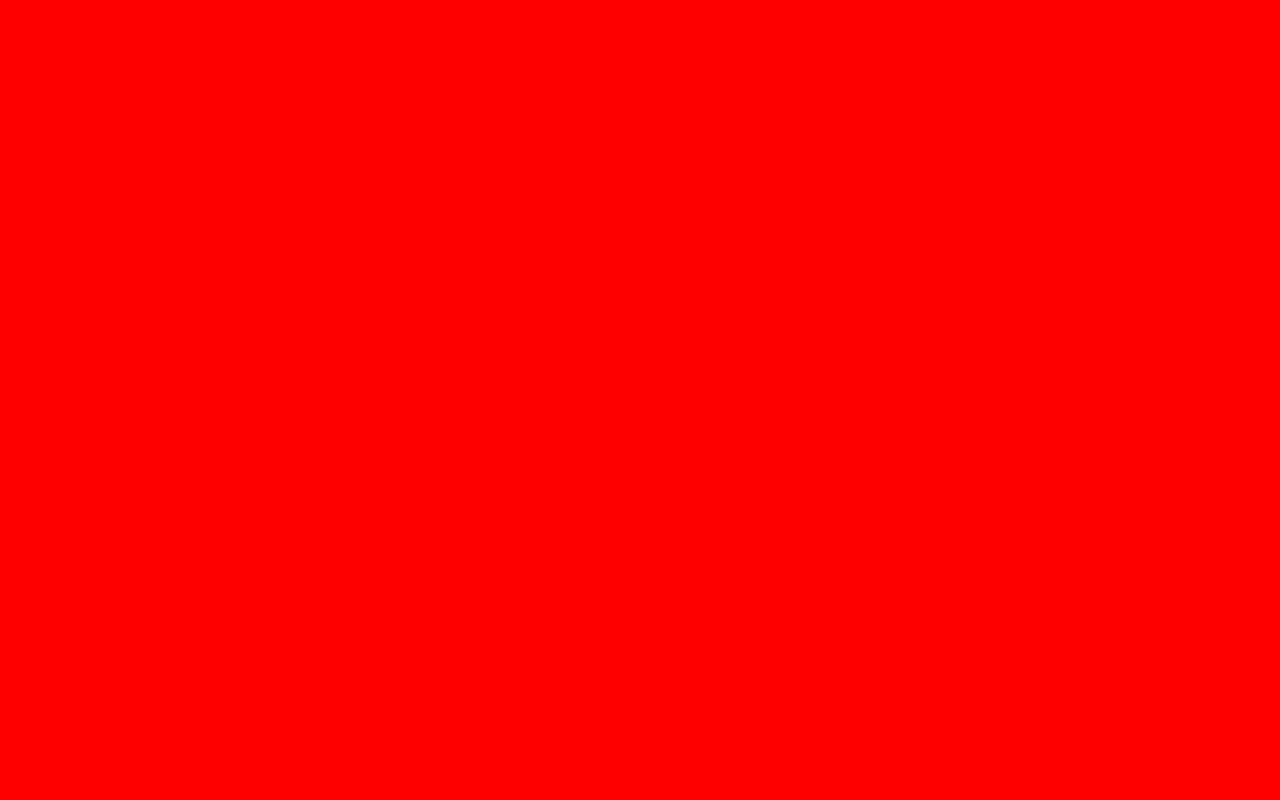
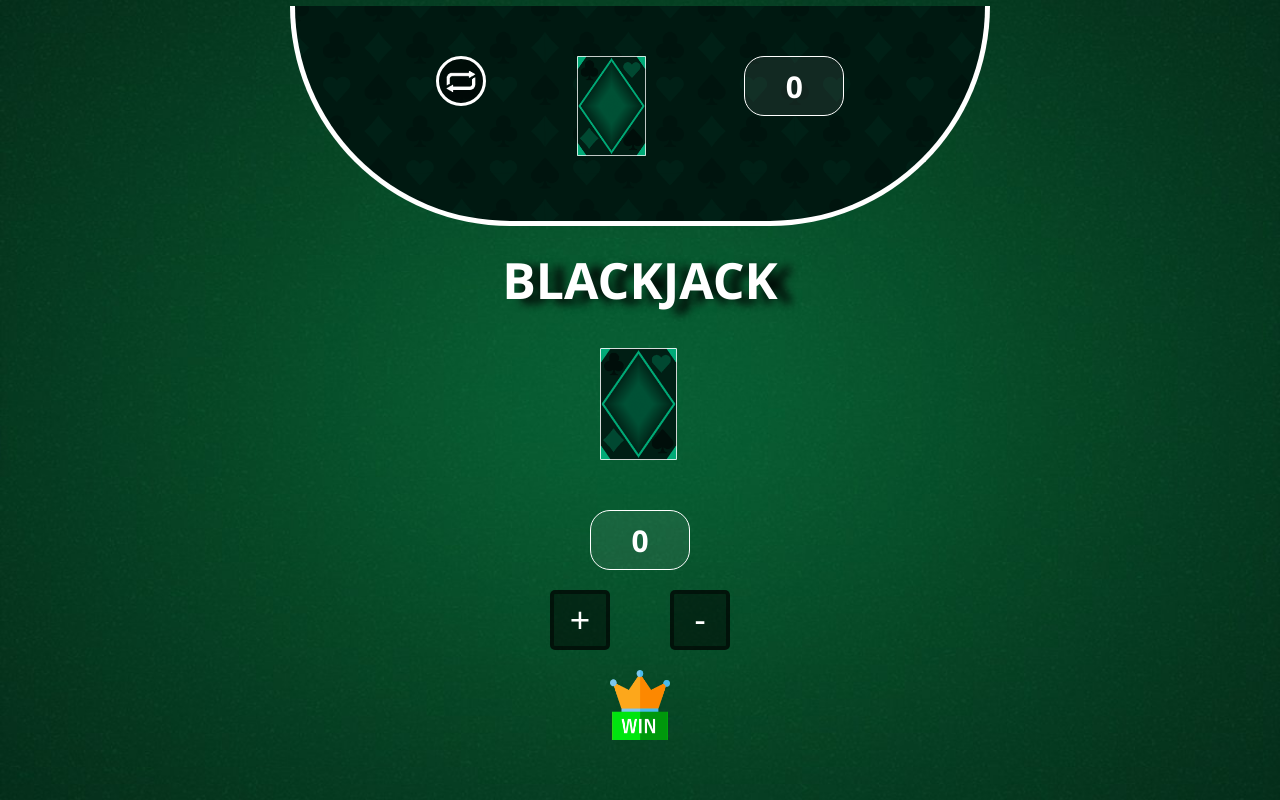
Before and after one commit to guilhermearaujoo/blackjack, a website built with Vite: page index.html in a window 1280 px wide. Built offline with nearby package versions, Linux system fonts and the light colour scheme.

Commit message:
Fineshed CSS

```diff
--- a/index.html
+++ b/index.html
@@ -1,13 +1,31 @@
 <!DOCTYPE html>
 <html lang="en">
   <head>
-  <meta charset="UTF-8">
-  <meta http-equiv="X-UA-Compatible" content="IE=edge">
-  <meta name="viewport" content="width=device-width, initial-scale=1.0">
+    <meta charset="UTF-8" />
+    <meta http-equiv="X-UA-Compatible" content="IE=edge" />
+    <meta name="viewport" content="width=device-width, initial-scale=1.0" />
     <title>BlackJack</title>
   </head>
   <body>
-
+    <div class="top">
+      <button class="shuffle">
+        <img src="./src/imgs/shuffle.png" alt="shuffle cards" />
+      </button>
+      <div class="player-2 cards">
+        <!-- Cards images -->
+      </div>
+      <div class="player-2 score">0</div>
+    </div>
+    <h1>BLACKJACK</h1>
+    <div class="center">
+      <div class="player-1 cards"></div>
+      <div class="player-1 score">0</div>
+      <div class="buttons">
+        <button class="draw gameBtn" disabled>+</button>
+        <button class="stop gameBtn" disabled>-</button>
+      </div>
+      <img src="./src/imgs/win.png" alt="Match Result" class="result" />
+    </div>
     <script src="./src/main.js" type="module"></script>
   </body>
 </html>
--- a/src/style.css
+++ b/src/style.css
@@ -1,3 +1,222 @@
+* {
+  box-sizing: border-box;
+  margin: 0;
+  padding: 0;
+}
+
 body {
-  background-color: red;
+  background-image: url('./imgs/background.png');
+  background-repeat: no-repeat;
+  background-position: center;
+  background-size: cover;
+  display: flex;
+  align-items: center;
+  justify-content: center;
+  height: 100vh;
+  font-family: 'Segoe UI', Tahoma, Geneva, Verdana, sans-serif;
+  flex-direction: column;
+  overflow: hidden;
 }
+
+.top {
+  width: 100%;
+  height: 220px;
+  border: 5px solid white;
+  padding: 0 50px;
+  border-top: none;
+  background-image: url('./imgs/topBackground.png');
+  background-size: 250px;
+  display: flex;
+  align-items: flex-start;
+  justify-content: space-between;
+  border-bottom-left-radius: 50vw;
+  border-bottom-right-radius: 50vw;
+}
+
+.shuffle, .player-2.cards, .player-2.score {
+  margin-top: 50px;
+}
+
+.shuffle {
+  width: 50px;
+  height: 50px;
+  border-radius: 100%;
+  border: 3px solid #fff;
+  background-color: rgba(0, 0, 0, 0.53);
+}
+
+.shuffle > img {
+  width: 100%;
+}
+
+.player-2.cards {
+  height: 100px;
+  width: 77px;
+}
+
+.player-1.cards {
+  margin-top: 20px;
+  height: 112px;
+  width: 80px;
+}
+
+.cards {
+  background-image: url('./imgs/cardsBase.png');
+  background-size: contain;
+  background-repeat: no-repeat;
+  flex-direction: column;
+  display: flex;
+  justify-content: center;
+  align-items: center;
+  position: relative;
+}
+
+.score {
+  height: 40px;
+  width: 80px;
+  background-color: rgba(250, 250, 250, 0.072);
+  border-radius: 20px;
+  font-size: 30px;
+  color: rgb(255, 255, 255);
+  font-weight: 900;
+  border: 1px solid white;
+  display: flex;
+  align-items: center;
+  justify-content: center;
+}
+
+player-1.score {
+  margin-top: 0;
+}
+
+h1 {
+  margin-top: 20px;
+  color: #fff;
+  font-size: 50px;
+  text-shadow: 15px 4px 10px rgb(0, 0, 0);
+}
+
+.center {
+  display: flex;
+  flex-direction: column;
+  justify-content: space-around;
+  align-items: center;
+  height: 60%;
+}
+
+.buttons {
+  display: flex;
+  justify-content: space-between;
+  align-items: center;
+  width: 100px;
+}
+
+.gameBtn {
+  display: flex;
+  justify-content: center;
+  align-items: center;
+  width: 40px;
+  height: 40px;
+  font-size: 35px;
+  color: white;
+  border: 4px solid white;
+  border-radius: 5px;
+}
+
+.gameBtn.draw {
+  background-color: #89CF1F;
+  border-color: #99FF00;
+}
+
+.gameBtn.stop {
+  background-color: #D60000;
+  border-color: #FF0000;
+}
+
+.gameBtn:enabled:hover {
+  transform: scale(1.1);
+}
+
+.gameBtn:enabled:active {
+  transform: scale(0.9);
+}
+
+.gameBtn:disabled {
+  background-color: rgba(0, 0, 0, 0.5);
+  border-color: rgba(0, 0, 0, 0.5);
+}
+
+.result {
+  width: 45px;
+  height: 50px;
+  margin-bottom: 30px;
+}
+
+.hidden {
+  opacity: 0;
+}
+
+.cards > .card {
+  position: absolute;
+  width: 80%;
+}
+
+.cards > .card:nth-child(2) {
+  left: 25%;
+}
+
+.cards > .card:nth-child(3) {
+  left: 40%;
+}
+
+.cards > .card:nth-child(4) {
+  left: 55%;
+}
+
+.cards > .card:nth-child(5) {
+  left: 70%;
+}
+
+.cards > .card:nth-child(6) {
+  left: 85%;
+}
+
+@media screen and (min-width: 700px) {
+  .top {
+    width: 700px;
+    justify-content: space-evenly;
+  }
+
+  .score {
+    margin-top: 50px;
+    height: 60px;
+    width: 100px;
+  }
+
+  .center {
+    align-items: center;
+    justify-content: center;
+  }
+
+  .buttons {
+    width: 300px;
+    margin-top: 20px;
+    justify-content: space-evenly;
+  }
+
+  h1 {
+    margin-top: 20px;
+  }
+
+  .gameBtn {
+    width: 60px;
+    height: 60px;
+  }
+
+  .result {
+    margin-top: 20px;
+    width: 60px;
+    height: 70px;
+    margin-bottom: 40px;
+  }
+}
```
Also changed, not shown: src/imgs/background.png (added), src/imgs/cardsBase.png (added), src/imgs/chips.png (added), src/imgs/deck.png (added), src/imgs/lose.png (added), src/imgs/placeholderCard.png (added), src/imgs/shuffle.png (added), src/imgs/topBackground.png (added), src/imgs/win.png (added). Lines whose indentation alone changed are shown as unchanged.
